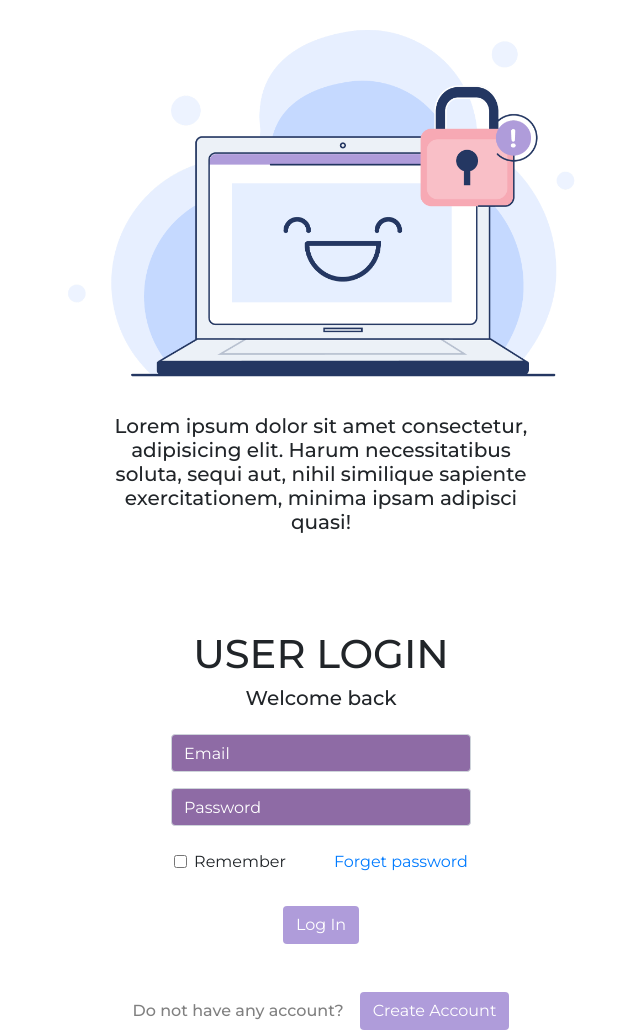
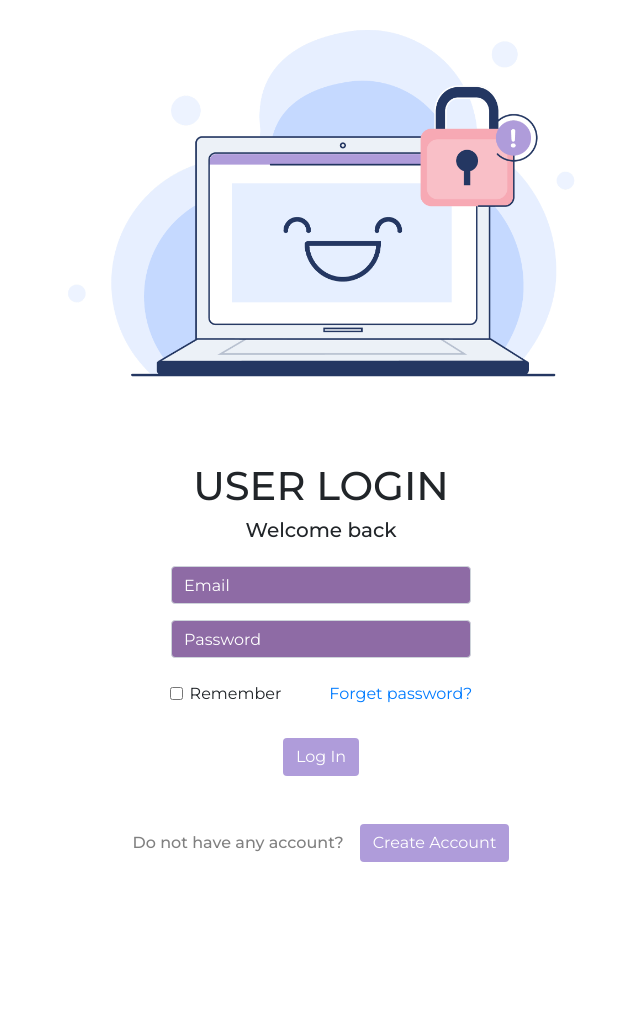
Before and after one commit to saiffardin/Disclose, a plain HTML site: page Log_In/log_in.html in a window 1280 px wide. Shown: the whole page, without its empty margins (319-959 px from the left). After the commit the page ends 910 px from the top, so only its background shows below. Drawn offline with nearby package versions, Linux system fonts and the light colour scheme.

Commit message:
log in - revised 4

```diff
--- a/Log_In/log_in.html
+++ b/Log_In/log_in.html
@@ -27,11 +27,11 @@
 
             <img src="images/image1.png" alt="log in illus">
 
-            <h6 class="px-5 text-center mb-5">Lorem ipsum dolor sit amet consectetur, adipisicing elit. Harum
+            <!-- <h6 class="px-5 text-center mb-5">Lorem ipsum dolor sit amet consectetur, adipisicing elit. Harum
                 necessitatibus
                 soluta, sequi aut, nihil
                 similique sapiente exercitationem, minima ipsam
-                adipisci quasi!</h6>
+                adipisci quasi!</h6> -->
         </div>
 
         <div class="user-login m-5">
@@ -67,7 +67,7 @@
 
                     <!-- Forget password -->
                     <div>
-                        <a href="">Forget password</a>
+                        <a href="">Forget password?</a>
                     </div>
 
                 </div>
```
